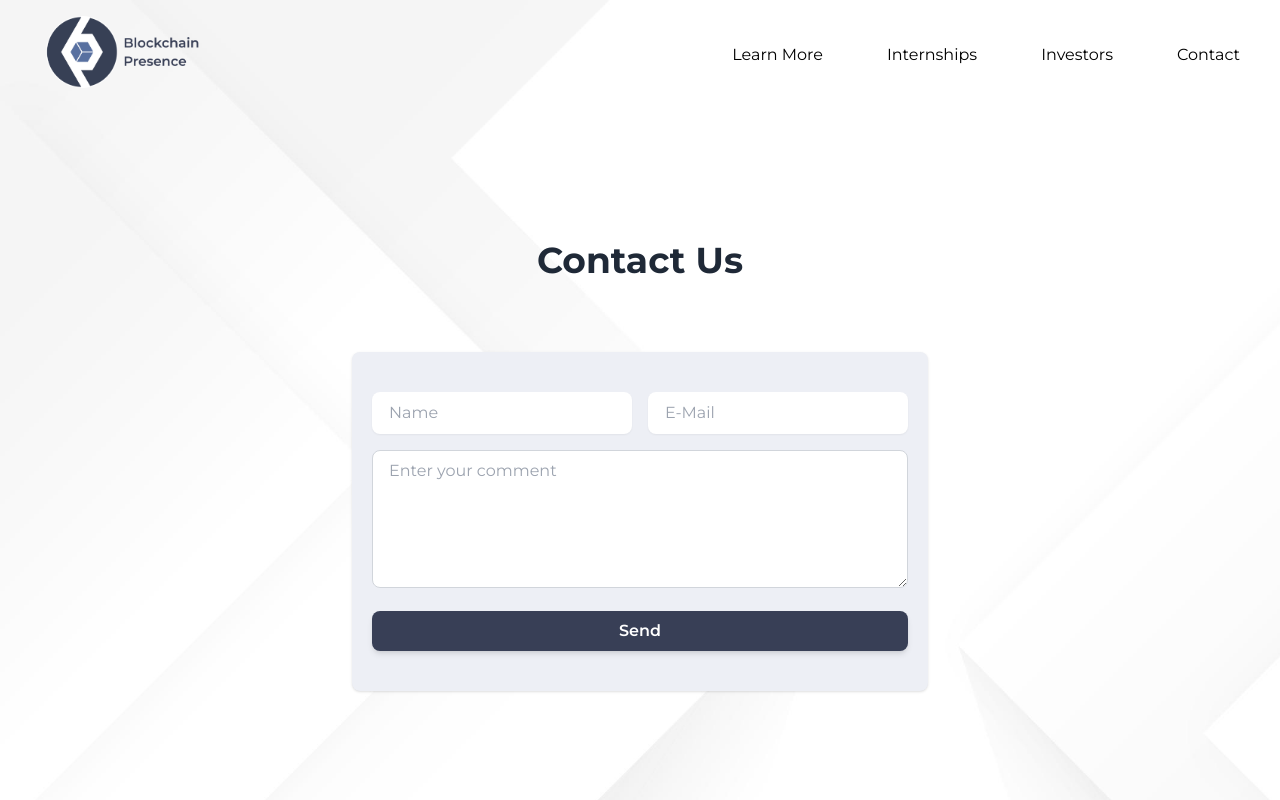
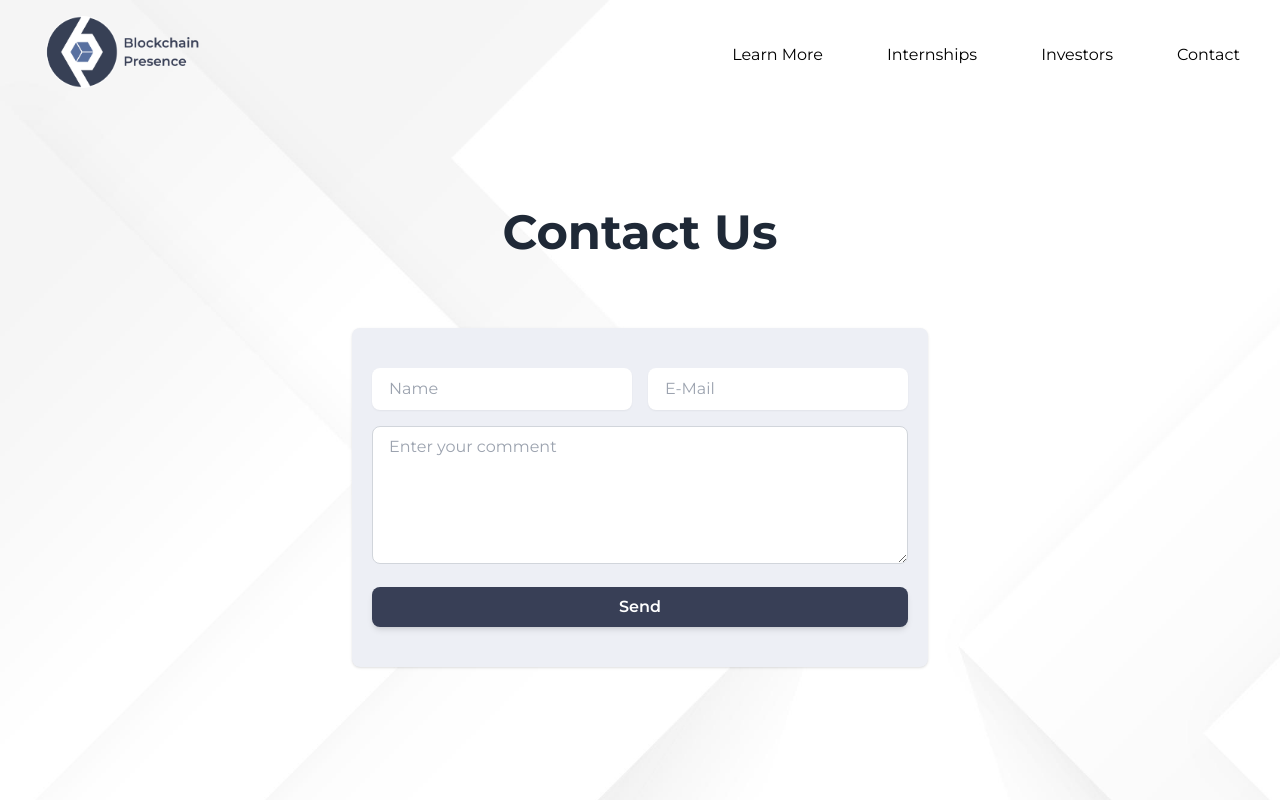
Before and after one commit to migub/BCP-Website-Next, a Next.js app: page /contact in a window 1280 px wide. Shown: the top 800 px of the page. Built offline with nearby package versions, Linux system fonts and the light colour scheme.

Commit message:
fixed contact us height

```diff
--- a/pages/contact.js
+++ b/pages/contact.js
@@ -2,10 +2,10 @@ import ContactForm from "../components/sections/contact/ContactForm";
 const Contact = () => {
   return (
     <>
-      <div className="pt-20 min-h-[1200px] herobackground h-screen mb-[-300px] ">
-        <div className="relative p-6 pt-32 sm:pt-40 sm:flex sm:justify-center sm:items-center ">
+      <div className=" min-h-[1200px] herobackground h-screen mb-[-300px] ">
+        <div className="relative p-6 pt-32 sm:pt-52 sm:flex sm:justify-center sm:items-center ">
           <div className=" sm:w-1/2 pb-12 sm:min-w-[300px]">
-            <h1 className="text-3xl font-bold text-center text-gray-800 sm:text-center sm:text-4xl">
+            <h1 className="text-4xl font-bold text-center text-gray-800 sm:text-center sm:text-5xl">
               Contact Us
             </h1>
           </div>
```
